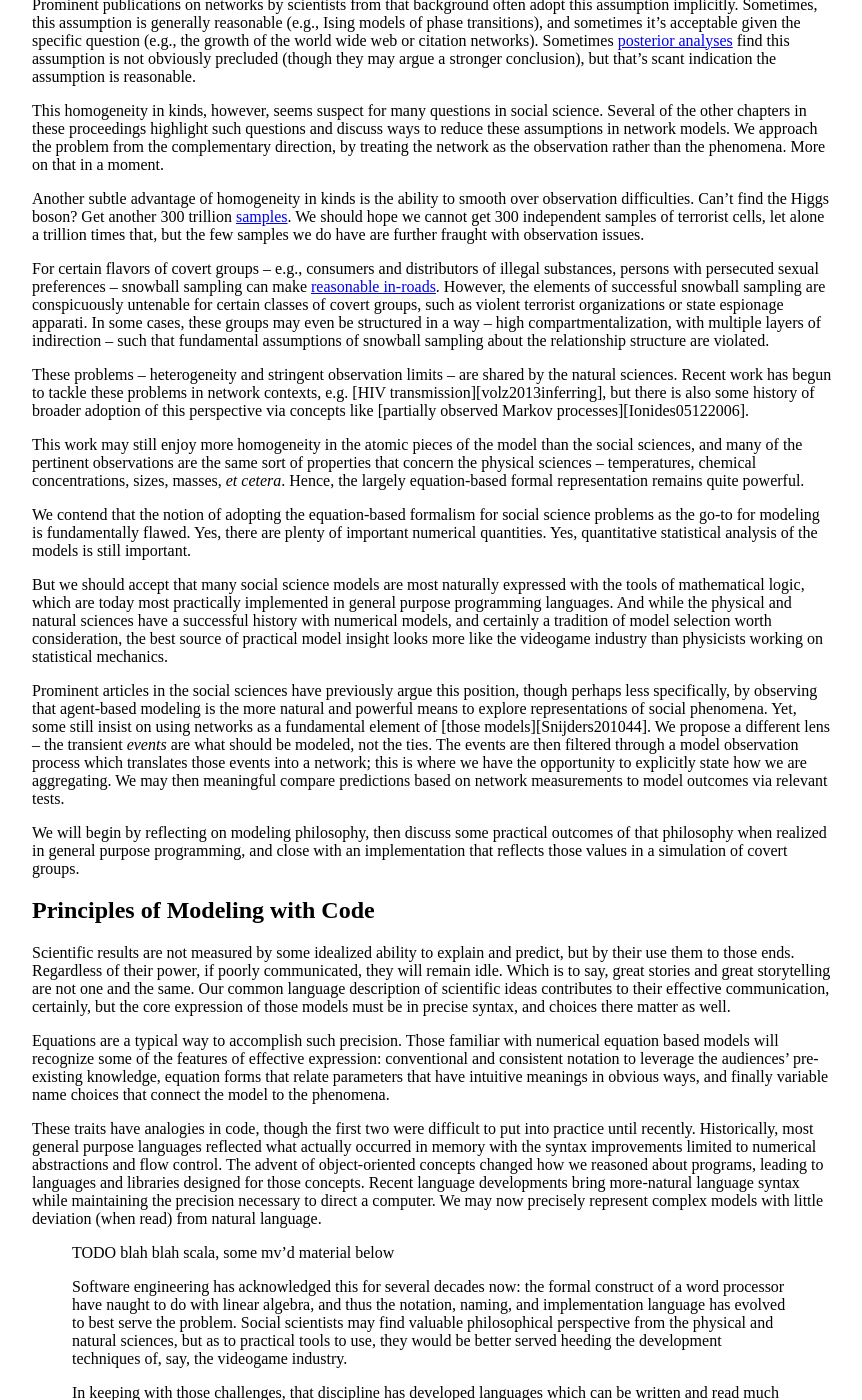
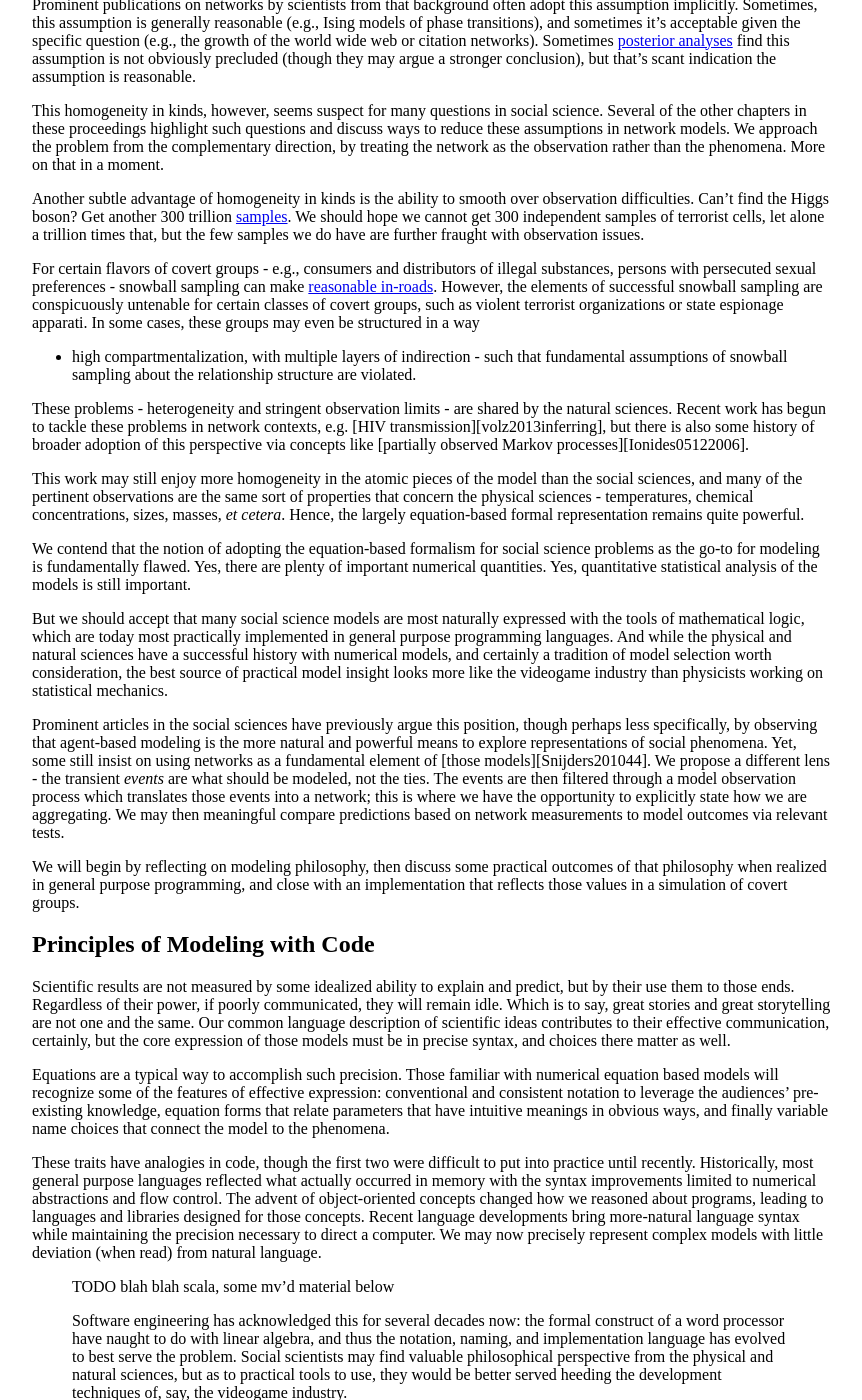
Before and after one commit to pearsonca/scala-commsim, a Jekyll site: the page built from index.md, in a window 1280 px wide and 1400 px high, scrolled down 790 px. Shown: the whole window, without its empty margins (208-1070 px from the left). Built offline with Jekyll 4.4.1, drawn with Linux system fonts in a browser that asks for light colours; some of the changed text lies outside the part shown.

```diff
--- a/_config.yml
+++ b/_config.yml
@@ -1,3 +1,4 @@
-baseurl: "http://pearsonca.github.io/scala-commsim"
+absoluteurl: http://pearsonca.github.io
+baseurl: /scala-commsim
 markdown: kramdown
 highlighter: pygments
--- a/_layouts/paper.html
+++ b/_layouts/paper.html
@@ -2,9 +2,9 @@
 <html>
 <head>
   <title>{{ page.title }}</title>
-  <link rel="stylesheet" type="text/css" href="{{ site.baseurl }}/css/site.css">
-  <link rel="stylesheet" type="text/css" href="{{ site.baseurl }}/css/syntax.css">
-  <script type="text/javascript" src="{{ site.baseurl }}/js/site.js"></script>
+  <link rel="stylesheet" type="text/css" href="{{ site.absoluteurl }}{{ site.baseurl }}/css/site.css">
+  <link rel="stylesheet" type="text/css" href="{{ site.absoluteurl }}{{ site.baseurl }}/css/syntax.css">
+  <script type="text/javascript" src="{{ site.absoluteurl }}{{ site.baseurl }}/js/site.js"></script>
 </head>
 <body>
 <div class="main">
--- /dev/null
+++ b/_locconfig.yml
@@ -0,0 +1,4 @@
+absoluteurl: http://localhost:4000
+baseurl: ''
+markdown: kramdown
+highlighter: pygments
--- a/index.md
+++ b/index.md
@@ -11,7 +11,7 @@ authors:
 ##Abstract
 
 Implicit in the label *dark network* is a suggestion that the activity of covert
-groups is driven by -- and therefore, may be understood in terms of -- network
+groups is driven by - and therefore, may be understood in terms of - network
 measures like degree distributions and centralities.  That may be true.
 
 Network representations, however, are a remarkably simple description, and
@@ -75,17 +75,17 @@ observation difficulties.  Can't find the Higgs boson?  Get another 300 trillion
 terrorist cells, let alone a trillion times that, but the few samples we do have
 are further fraught with observation issues.
 
-For certain flavors of covert groups -- e.g., consumers and distributors of
-illegal substances, persons with persecuted sexual preferences -- snowball
+For certain flavors of covert groups - e.g., consumers and distributors of
+illegal substances, persons with persecuted sexual preferences - snowball
 sampling can make [reasonable in-roads][biernacki1981snowball].  However, the
 elements of successful snowball sampling are conspicuously untenable for certain
 classes of covert groups, such as violent terrorist organizations or state
 espionage apparati.  In some cases, these groups may even be structured in a way
--- high compartmentalization, with multiple layers of indirection -- such that
+- high compartmentalization, with multiple layers of indirection - such that
 fundamental assumptions of snowball sampling about the relationship structure
 are violated.
 
-These problems -- heterogeneity and stringent observation limits -- are shared
+These problems - heterogeneity and stringent observation limits - are shared
 by the natural sciences.  Recent work has begun to tackle these problems in
 network contexts, e.g. [HIV transmission][volz2013inferring], but there is also
 some history of broader adoption of this perspective via concepts like
@@ -93,7 +93,7 @@ some history of broader adoption of this perspective via concepts like
 
 This work may still enjoy more homogeneity in the atomic pieces of the model
 than the social sciences, and many of the pertinent observations are the same
-sort of properties that concern the physical sciences -- temperatures, chemical
+sort of properties that concern the physical sciences - temperatures, chemical
 concentrations, sizes, masses, *et cetera*.  Hence, the largely equation-based
 formal representation remains quite powerful.
 
@@ -114,7 +114,7 @@ Prominent articles in the social sciences have previously argue this position,
 though perhaps less specifically, by observing that agent-based
 modeling is the more natural and powerful means to explore representations of
 social phenomena.  Yet, some still insist on using networks as a fundamental
-element of [those models][Snijders201044].  We propose a different lens -- the
+element of [those models][Snijders201044].  We propose a different lens - the
 transient *events* are what should be modeled, not the ties.  The events are
 then filtered through a model observation process which translates those events
 into a network; this is where we have the opportunity to explicitly state how we
@@ -183,7 +183,7 @@ phenomena can be separately modeled and tested (for code quality) and validated
 (for parameter fitting), then assembled iteratively (flow + heat exchange) with
 corrections made at each step.
 
-this is consistent with good modeling habits -- start small, then relax assumptions
+this is consistent with good modeling habits - start small, then relax assumptions
 (aka combine models).
 
 it is possible to implement these by implementing many small models first, then
@@ -195,7 +195,7 @@ be the subject of rigorous testing (itself a way to improve the formal
 expression of a model beyond the syntactic constraints of a language) and
 independent pre-parameterization, and of course reuse.
 
-> want to code in a way the minimizes rework -- not just for practical reasons,
+> want to code in a way the minimizes rework - not just for practical reasons,
 but so that we may be confident of the foundation.  Reuse means we gain all the
 confidence in the past work that has accrued, but also in revisiting the old
 code we may fix bugs, etc.  if we've been working in the open, repeatable
@@ -203,7 +203,7 @@ science mode, then we should be able to easily revisit past work that may have
 been effected by the bug.
 
 > how do we encourage reuse?  by building pieces in a modular way.  this has a
-number of advantages -- easier to test, easier to get domain experts to reason
+number of advantages - easier to test, easier to get domain experts to reason
 about their piece, easier to upgrade pieces (both computationally and
 representationally). The principle disadvantage appears when we want those
 pieces to talk to each other.
@@ -254,7 +254,7 @@ providing benefit of compiled, strongly typed language.
 two basic social traits - family relationships, religious affiliation
 affiliation
 
-third trait for covert group membership -- all agents have it, only active in
+third trait for covert group membership - all agents have it, only active in
 some (recruits)
 
 all use a generic base agent trait to cover tracking through time:
@@ -287,11 +287,11 @@ options for higher attendance on holidays, longer religious observations, etc
 
 ###`FamilyRelations`
 
-~~~ scala
+{% highlight scala %}
 trait FamilyRelations extends TimeResponse {
 
 }
-~~~
+{% endhighlight %}
 
 - parents
 - partner
```
Also changed, not shown: 1 other file.
